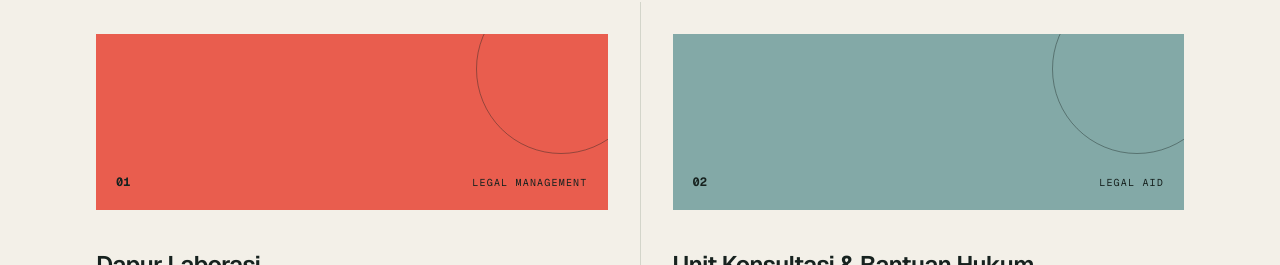
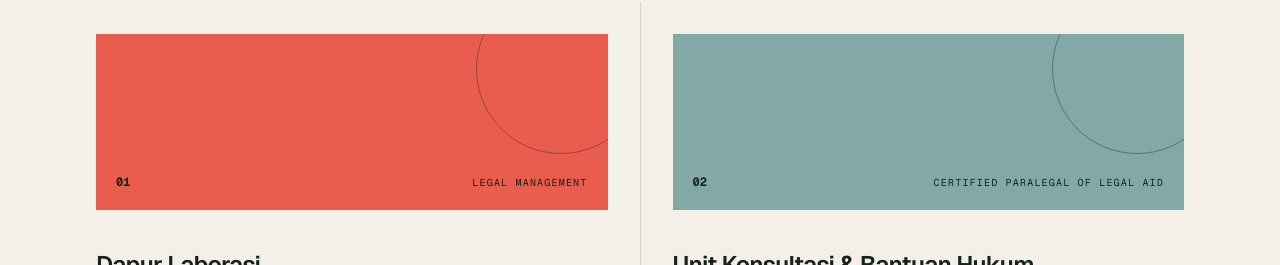
Before and after one commit to AKROMramadhan/portfolio-akrom, a Next.js app: page / in a window 1280 px wide. Shown: the part 1495-1760 px from the top of the page. Built offline with nearby package versions, Linux system fonts and the light colour scheme.

Commit message:
Initial portfolio setup

```diff
--- a/src/app/page.tsx
+++ b/src/app/page.tsx
@@ -10,7 +10,7 @@ const projects = [
   },
   {
     number: "02",
-    type: "Legal Aid",
+    type: "Certified Paralegal of Legal Aid",
     title: "Unit Konsultasi & Bantuan Hukum",
     description:
       "Memberikan dukungan layanan hukum litigasi dan non-litigasi bidang perdata dan pidana, mulai pra-peradilan hingga pasca putusan. Mendukung telaah hukum, pendapat hukum, gelar perkara, pendampingan klien, dan pengelolaan database bantuan hukum.",
```
